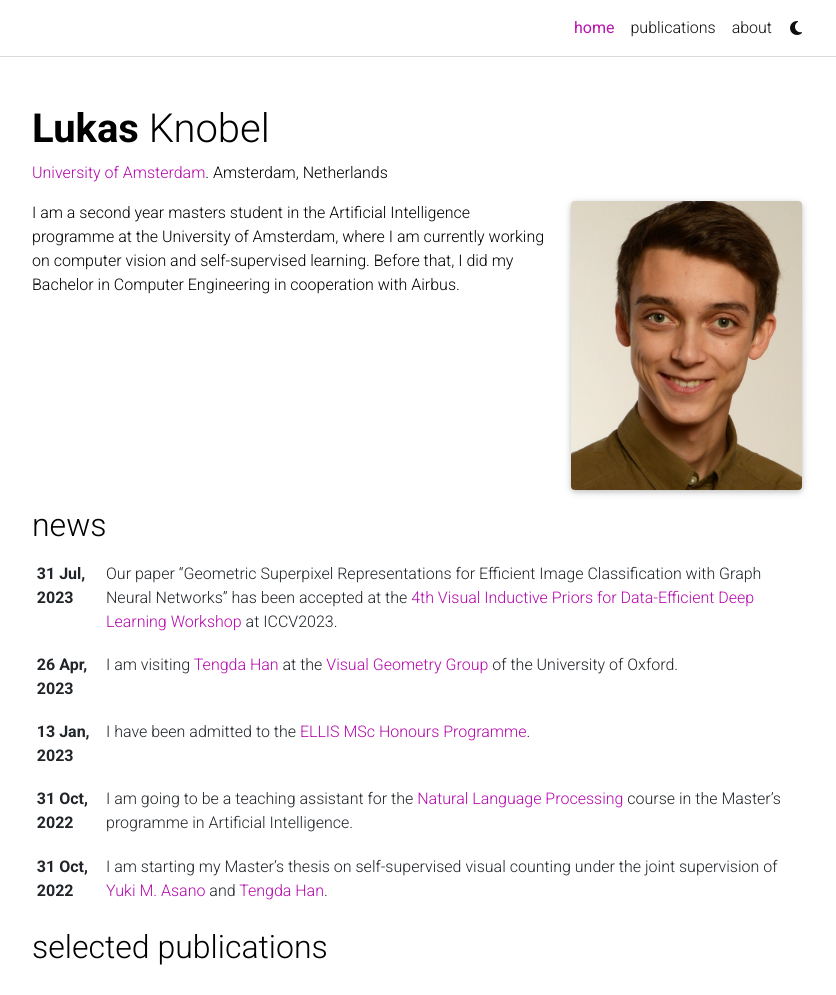
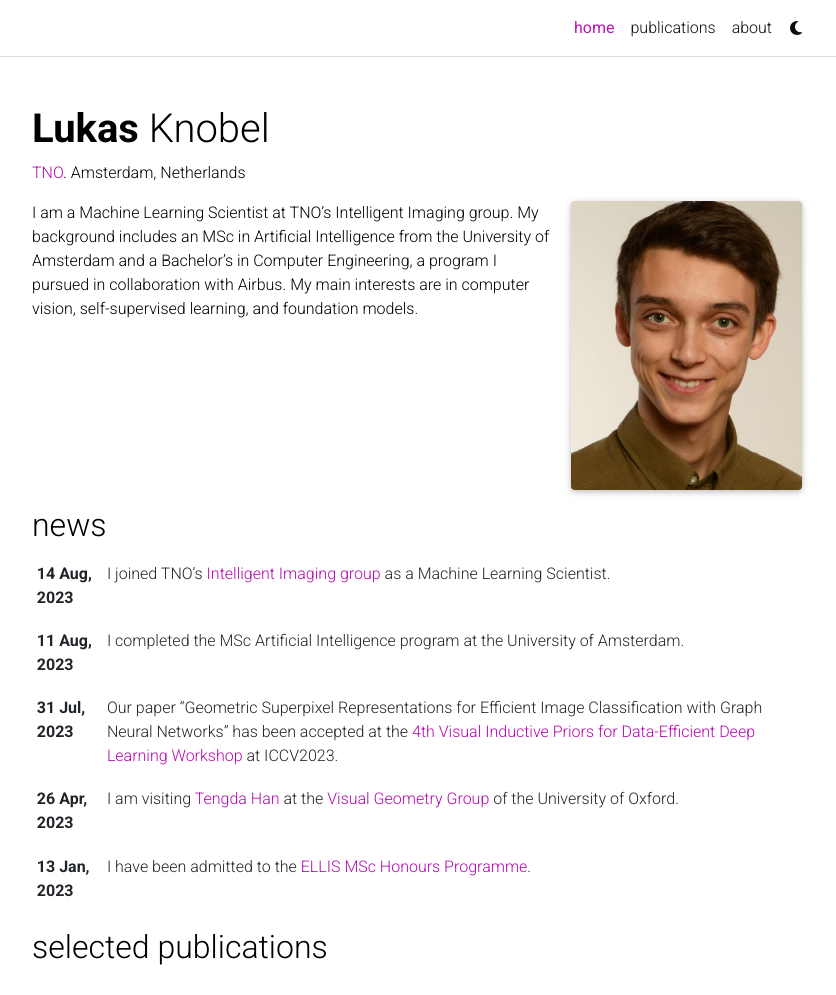
Before and after one commit to lukasknobel/lukasknobel.github.io, a Jekyll site: the page built from _pages/about.md, in a window 1280 px wide and 1265 px high, cut to the strip 0-995 px from the top of the window. Shown: the whole strip, without its empty margins (223-1059 px from the left). Built offline with Jekyll 4.4.1, drawn with Linux system fonts in a browser that asks for light colours; full-size pictures stand in for the smaller copies a plugin makes; comment, search, counter and statistics services are not loaded; a style sheet for code colours, icons or effects is not loaded.

```diff
--- a/_config.yml
+++ b/_config.yml
@@ -6,7 +6,7 @@ title: blank # the website title (if blank, full name will be used instead)
 first_name: Lukas
 middle_name:
 last_name: Knobel
-email: lukas.knobel@student.uva.nl
+email: lukasknbl@gmail.com
 description: > # the ">" symbol means to ignore newlines until "footer_text:"
   Lukas Knobel's personal website.
 footer_text: >
--- a/_data/cv.yml
+++ b/_data/cv.yml
@@ -2,23 +2,26 @@
   type: list
   contents:
     - A detailed CV is provided upon request.
+
+- title: professional experience
+  type: time_table
+  contents:
+    - title: Machine Learning Scientist
+      institution: TNO, the Hague, Netherlands
+      year: 2023-now
+    - title: Teaching Assistant
+      institution: University of Amsterdam, Netherlands
+      year: 2022-2023
+    - title: Dual student
+      institution: Airbus, Bremen, Germany
+      year: 2017-2021
 
 - title: education
   type: time_table
   contents:
     - title: Artificial Intelligence, MSc
       institution: University of Amsterdam, Netherlands
-      year: 2021-now
+      year: 2021-2023
     - title: Cooperative Degree Programme in Computer Engineering, BSc
       institution: University of Applied Sciences Bremen, Germany
       year: 2017-2021
-
-- title: professional experience
-  type: time_table
-  contents:
-    - title: University of Amsterdam, Netherlands
-      institution: Teaching Assistant
-      year: 2022-2023
-    - title: Airbus, Bremen, Germany
-      institution: Dual student
-      year: 2017-2021
--- a/_pages/about.md
+++ b/_pages/about.md
@@ -2,7 +2,7 @@
 layout: about
 title: home
 permalink: /
-subtitle: <a href='https://www.uva.nl/en'>University of Amsterdam</a>. Amsterdam, Netherlands
+subtitle: <a href='https://www.tno.nl/en/'>TNO</a>. Amsterdam, Netherlands
 
 profile:
   align: right
@@ -16,4 +16,4 @@ selected_papers: true # includes a list of papers marked as "selected={true}"
 social: true  # includes social icons at the bottom of the page
 ---
 
-I am a second year masters student in the Artificial Intelligence programme at the University of Amsterdam, where I am currently working on computer vision and self-supervised learning. Before that, I did my Bachelor in Computer Engineering in cooperation with Airbus.
+I am a Machine Learning Scientist at TNO's Intelligent Imaging group. My background includes an MSc in Artificial Intelligence from the University of Amsterdam and a Bachelor's in Computer Engineering, a program I pursued in collaboration with Airbus. My main interests are in computer vision, self-supervised learning, and foundation models.
```
Also changed, not shown: _news/8_MSc_graduation.md (added, +8 -0 lines), _news/9_TNO_start.md (added, +8 -0 lines), _news/1_MSc_start.md (renamed from _news/10_MSc_start.md), _news/2_reproducibility_publication.md (renamed from _news/20_reproducibility_publication.md), _news/3_MSc_thesis_start.md (renamed from _news/30_MSc_thesis_start.md), _news/4_NLP_TA.md (renamed from _news/40_NLP_TA.md), _news/5_ELLIS.md (renamed from _news/50_ELLIS.md), _news/6_visit_oxford.md (renamed from _news/60_visit_oxford.md), _news/7_ShapeGNN_paper.md (renamed from _news/70_ShapeGNN_paper.md).
